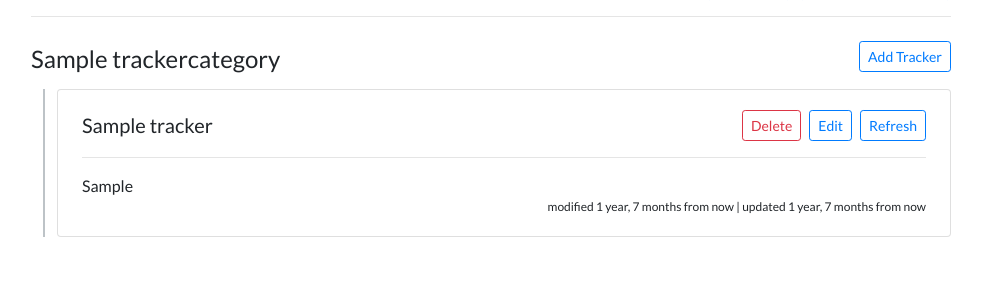
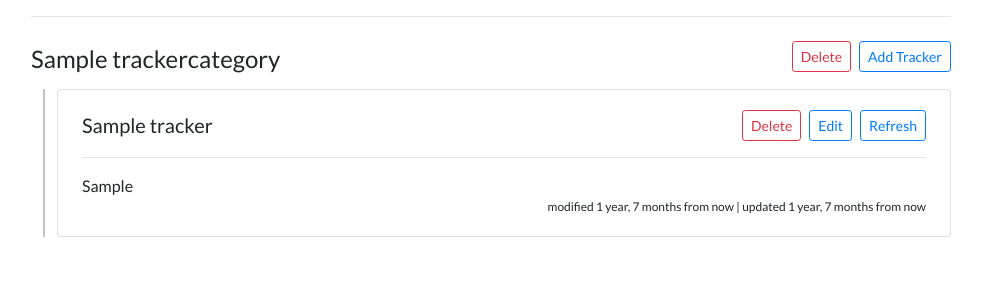
Before and after one commit to pushpreet/mediatracker, a Django app: page /tracker/ in a window 1280 px wide. Shown: the part 128-428 px from the top of the page, without its empty margins (149-1131 px from the left). Run offline with Django 3.2, Linux system fonts and the light colour scheme; tables that the repository leaves empty hold one stand-in row (values such as "Sample post"); some libraries are stand-ins or nearby versions.

Commit message:
delete tracker category

```diff
--- a/tracker/templates/tracker/tracker_list.html
+++ b/tracker/templates/tracker/tracker_list.html
@@ -23,6 +23,9 @@
             <div class="d-flex flex-row justify-content-end category-header">
                 <div class="flex-item mr-auto">
                     <span style="font-size:1.5rem;">{{ category.name }}</span>
+                </div>
+                <div class="flex-item">
+                    <button class="btn btn-sm btn-outline-danger" type="button" data-toggle="modal" data-target="#deleteTrackerCategoryModal" data-category-id="{{ category.id }}">Delete</button>
                 </div>
                 <div class="flex-item">
                     <button class="btn btn-sm btn-outline-primary" type="button" data-toggle="modal" data-target="#addTrackerModal" data-category-id="{{ category.id }}">Add Tracker</button>
@@ -75,6 +78,50 @@
         </div>
     {% endif %}
 
+    <div class="modal fade" id="addTrackerCategoryModal" tabindex="-1" role="dialog" aria-labelledby="addTrackerCategoryModalLabel" aria-hidden="true">
+        <div class="modal-dialog" role="document">
+            <div class="modal-content">
+                <div class="modal-header">
+                    <h5 class="modal-title" id="addTrackerCategoryModalLabel">Add new tracker category</h5>
+                    <button type="button" class="close" data-dismiss="modal" aria-label="Close">
+                        <span aria-hidden="true">&times;</span>
+                    </button>
+                </div>
+                <form action="{% url 'tracker:add_category' %}" method="post">
+                    {% csrf_token %}
+                    <div class="modal-body">
+                        <div class="form-group">
+                            <label for="tracker-category-name" class="col-form-label">Category Name:</label>
+                            <input type="text" class="form-control" id="tracker-category-name" name="tracker-category-name">
+                        </div>
+                    </div>
+                    <div class="modal-footer">
+                        <button type="button" class="btn btn-outline-secondary" data-dismiss="modal">Cancel</button>
+                        <button type="submit" class="btn btn-outline-primary">Save</button>
+                    </div>
+                </form>
+            </div>
+        </div>
+    </div>
+
+    <div class="modal fade" id="deleteTrackerCategoryModal" tabindex="-1" role="dialog" aria-labelledby="deleteTrackerCategoryModalLabel" aria-hidden="true">
+        <div class="modal-dialog" role="document">
+            <div class="modal-content">
+                <form action="{% url 'tracker:delete_category' %}" method="post">
+                    {% csrf_token %}
+                    <div class="modal-body">
+                        <input type="text" class="form-control" id="tracker-category-id" name="tracker-category-id" hidden>
+                        <label for="query" class="col-form-label">Are you sure?</label>
+                    </div>
+                    <div class="modal-footer">
+                        <button type="button" class="btn btn-outline-secondary" data-dismiss="modal">Cancel</button>
+                        <button type="submit" class="btn btn-outline-primary">Yes</button>
+                    </div>
+                </form>
+            </div>
+        </div>
+    </div>
+
     <div class="modal fade" id="addTrackerModal" tabindex="-1" role="dialog" aria-labelledby="addTrackerModalLabel" aria-hidden="true">
         <div class="modal-dialog" role="document">
             <div class="modal-content">
@@ -95,32 +142,6 @@
                         <div class="form-group">
                             <label for="query" class="col-form-label">Query:</label>
                             <textarea class="form-control" id="query" name="query"></textarea>
-                        </div>
-                    </div>
-                    <div class="modal-footer">
-                        <button type="button" class="btn btn-outline-secondary" data-dismiss="modal">Cancel</button>
-                        <button type="submit" class="btn btn-outline-primary">Save</button>
-                    </div>
-                </form>
-            </div>
-        </div>
-    </div>
-
-    <div class="modal fade" id="addTrackerCategoryModal" tabindex="-1" role="dialog" aria-labelledby="addTrackerCategoryModalLabel" aria-hidden="true">
-        <div class="modal-dialog" role="document">
-            <div class="modal-content">
-                <div class="modal-header">
-                    <h5 class="modal-title" id="addTrackerCategoryModalLabel">Add new tracker category</h5>
-                    <button type="button" class="close" data-dismiss="modal" aria-label="Close">
-                        <span aria-hidden="true">&times;</span>
-                    </button>
-                </div>
-                <form action="{% url 'tracker:add_category' %}" method="post">
-                    {% csrf_token %}
-                    <div class="modal-body">
-                        <div class="form-group">
-                            <label for="tracker-category-name" class="col-form-label">Category Name:</label>
-                            <input type="text" class="form-control" id="tracker-category-name" name="tracker-category-name">
                         </div>
                     </div>
                     <div class="modal-footer">
@@ -222,6 +243,14 @@
             modal.find('#tracker-id').val(id);
         });
 
+        $('#deleteTrackerCategoryModal').on('show.bs.modal', function (event) {
+            var button = $(event.relatedTarget); // Button that triggered the modal
+            var id = button.data('category-id'); // Extract info from data-* attributes
+
+            var modal = $(this);
+            modal.find('#tracker-category-id').val(id);
+        });
+
         $('#addTrackerModal').on('show.bs.modal', function (event) {
             var button = $(event.relatedTarget); // Button that triggered the modal
             var id = button.data('category-id'); // Extract info from data-* attributes
--- a/tracker/urls.py
+++ b/tracker/urls.py
@@ -11,6 +11,7 @@ urlpatterns = [
     path('posts/<str:pk>/', views.PostDetailView.as_view(), name='post_detail'),
     path('tracker/', views.TrackerListView.as_view(), name='tracker_list'),
     path('tracker/add-category/', views.add_tracker_category, name='add_category'),
+    path('tracker/delete-category/', views.delete_tracker_category, name='delete_category'),
     path('tracker/add-tracker/', views.add_tracker, name='add_tracker'),
     path('tracker/<int:tracker_id>/refresh/', views.refresh_tracker, name='refresh'),
     path('tracker/edit-tracker/', views.edit_tracker, name='edit_tracker'),
--- a/tracker/views.py
+++ b/tracker/views.py
@@ -149,6 +149,14 @@ def add_tracker_category(request):
 
     return HttpResponseRedirect(reverse('tracker:tracker_list'))
 
+def delete_tracker_category(request):
+    tracker_category_id = int(request.POST.get('tracker-category-id', False))
+    tracker_category = get_object_or_404(TrackerCategory, pk=tracker_category_id)
+
+    tracker_category.delete()
+
+    return HttpResponseRedirect(reverse('tracker:tracker_list'))
+
 def add_tracker(request):
     tracker_name = request.POST.get('tracker-name', False)
     tracker_query = request.POST.get('query', False)
```
